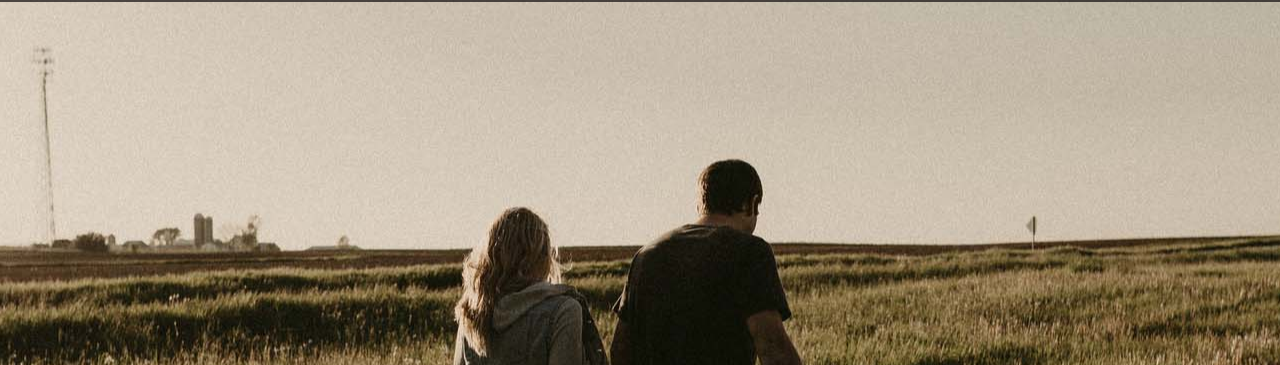
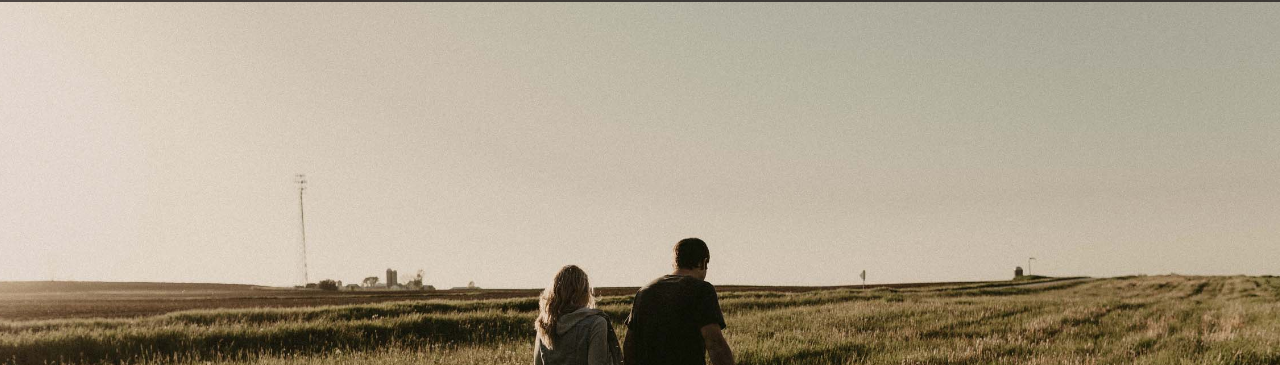
Before and after one commit to elighidiu/Hilltop-B-B, a plain HTML site: page contact.html in a window 1280 px wide. Shown: the part 59-424 px from the top of the page. Drawn offline with nearby package versions, Linux system fonts and the light colour scheme; a web font is replaced by a local one.

Commit message:
bg correction

```diff
--- a/contact.html
+++ b/contact.html
@@ -5,7 +5,7 @@
     <!-- Required meta tags -->
     <meta charset="utf-8">
     <meta content="width=device-width, initial-scale=1, shrink-to-fit=no" name="viewport">
-
+    <meta  >
     <!-- Bootstrap CSS -->
     <link href="./css/bootstrap.min.css" rel="stylesheet"><link>
 
@@ -19,6 +19,8 @@
         background-image: url(images/couple.jpg);
         background-position: center;
         background-attachment: fixed;
+        background-repeat: none;
+        background-size: cover;
         margin: 0px;
         z-index: 0;
 
```
